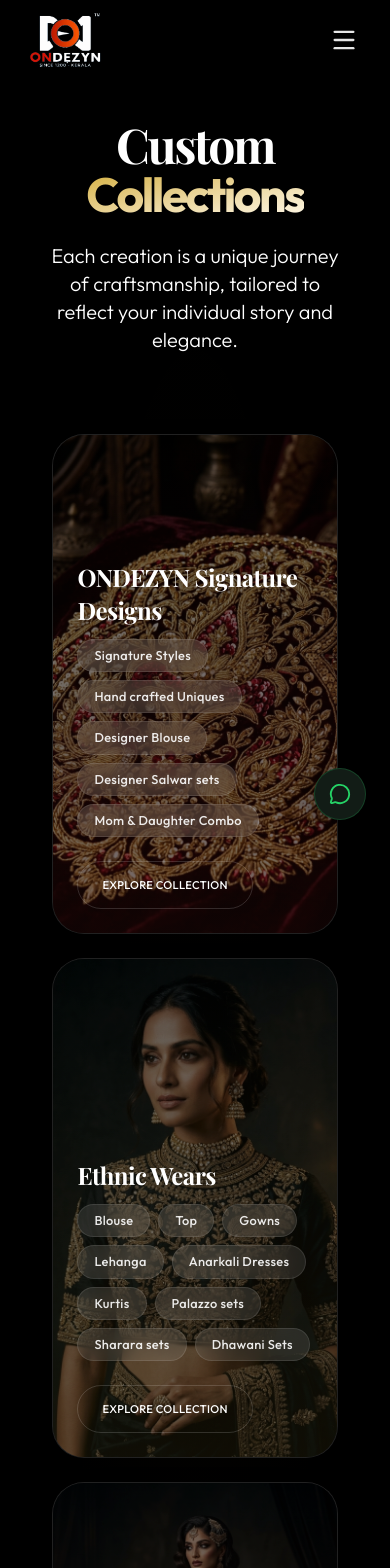
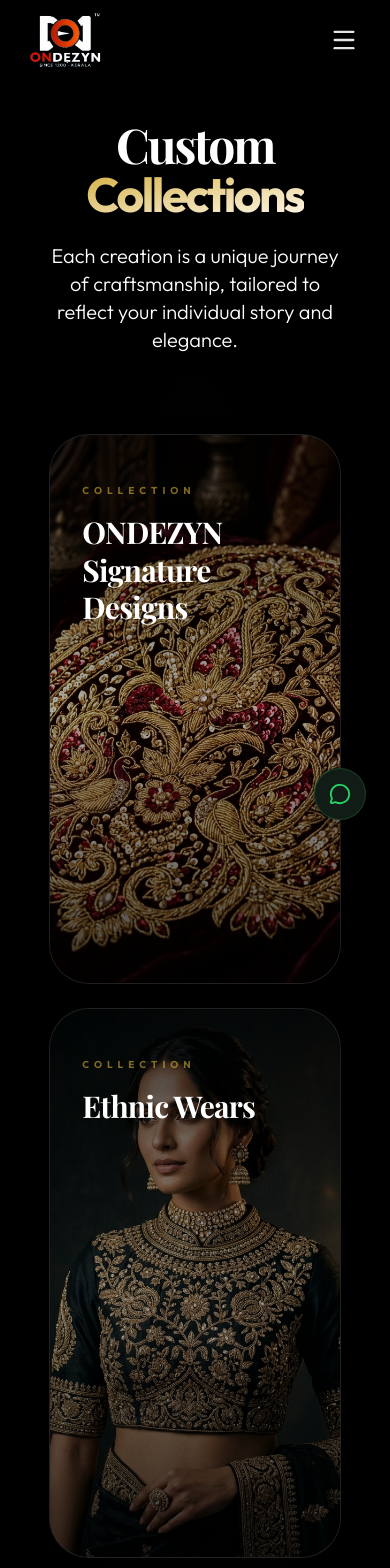
Before and after one commit to thoufeerma/ondezyn, a Next.js app: page /collections in a window 390 px wide. Shown: the top 1568 px of the page. Built offline with nearby package versions, Linux system fonts and the light colour scheme; a web font is replaced by a local one.

Commit message:
feat: refine branding with orange accent and optimize collection card interactions

```diff
--- a/src/app/collections/page.tsx
+++ b/src/app/collections/page.tsx
@@ -20,7 +20,8 @@
 
         <div className="grid grid-cols-1 md:grid-cols-2 lg:grid-cols-3 gap-6 lg:gap-10">
           {collectionsList.map((cat) => (
-            <div key={cat.slug} className="group relative h-[500px] sm:h-[600px] rounded-[2rem] sm:rounded-[2.5rem] overflow-hidden border border-glass-border shadow-2xl transition-all duration-500 mx-auto w-[92%] sm:w-full bg-bg-charcoal">
+            <div key={cat.slug} className="group relative h-[550px] sm:h-[650px] rounded-[2.5rem] sm:rounded-[3rem] overflow-hidden border border-white/5 shadow-2xl transition-all duration-700 mx-auto w-[94%] sm:w-full bg-bg-charcoal">
+              {/* Background Image with more dimming */}
               <div className="absolute inset-0 flex items-center justify-center">
                  {cat.image ? (
                    <Image
@@ -28,39 +29,53 @@
                      alt={cat.title}
                      fill
                      sizes="(max-width: 640px) 100vw, (max-width: 1024px) 50vw, 33vw"
-                     className="object-cover transition-transform duration-1000 group-hover:scale-110 brightness-75 sm:brightness-100"
+                     className="object-cover transition-transform duration-[2500ms] ease-[cubic-bezier(0.2,1,0.3,1)] group-hover:scale-110 brightness-[0.7] group-hover:brightness-[0.35]"
                      loading="lazy"
                    />
                  ) : (
-                   <Package className="text-white/5 group-hover:scale-110 transition-transform duration-700" size={80} />
+                   <Package className="text-white/5 group-hover:scale-110 transition-transform duration-1000" size={80} />
                  )}
               </div>
 
-              <div className={`absolute inset-0 bg-gradient-to-t ${cat.color} to-transparent opacity-60 sm:opacity-40 group-hover:opacity-70 transition-opacity duration-300`}></div>
-              <div className="absolute inset-0 bg-black/40 sm:bg-black/30 group-hover:bg-black/50 transition-all duration-300"></div>
+              {/* Deeper Gradients for Readability */}
+              <div className={`absolute inset-0 bg-gradient-to-b from-black/80 via-transparent to-black/90 opacity-70 group-hover:opacity-90 transition-opacity duration-1000`}></div>
 
-              <div className="absolute inset-0 p-6 sm:p-10 flex flex-col justify-end">
-                <div className="translate-y-0 sm:translate-y-8 group-hover:translate-y-0 transition-transform duration-700 ease-[cubic-bezier(0.2,1,0.3,1)]">
-                  <h3 className="text-2xl sm:text-3xl mb-3 sm:mb-5 font-heading text-white group-hover:text-accent-orange transition-colors">{cat.title}</h3>
+              {/* Card Content - Structured Layout */}
+              <div className="absolute inset-0 p-8 sm:p-12 flex flex-col">
+                {/* Top Section: Heading and CTA */}
+                <div className="mb-auto">
+                  <div className="translate-y-4 group-hover:translate-y-0 transition-transform duration-1000 ease-[cubic-bezier(0.2,1,0.3,1)]">
+                    <span className="text-accent-gold text-[10px] tracking-[0.5em] uppercase font-bold mb-4 block opacity-60 group-hover:opacity-100 transition-opacity duration-700">COLLECTION</span>
+                    <h3 className="text-3xl sm:text-5xl font-heading text-white mb-10 group-hover:text-accent-gold transition-colors duration-700 leading-tight drop-shadow-2xl">
+                      {cat.title}
+                    </h3>
 
-                  <div className="flex flex-wrap gap-2 sm:gap-3 mb-6 sm:mb-8 opacity-100 sm:opacity-0 group-hover:opacity-100 transition-all duration-700 delay-75 h-auto sm:h-0 group-hover:h-auto overflow-hidden">
+                    <div className="opacity-0 group-hover:opacity-100 transition-all duration-1000 delay-150 -translate-x-6 group-hover:translate-x-0">
+                      <CTAButton
+                        text="Explore Collection"
+                        href={`/collections/${cat.slug}`}
+                        className="!bg-accent-gold !text-black !px-10 !py-4 !text-[0.75rem] sm:!text-[0.8rem] tracking-[0.25em] shadow-2xl hover:!scale-105 transition-transform"
+                        showIcon={true}
+                      />
+                    </div>
+                  </div>
+                </div>
+
+                {/* Bottom Section: Sub-features (Smooth Staggered-like transition) */}
+                <div className="mt-auto pt-10 translate-y-16 group-hover:translate-y-0 transition-transform duration-[1200ms] ease-[cubic-bezier(0.2,1,0.3,1)]">
+                  <p className="text-white/40 text-[9px] tracking-[0.4em] uppercase mb-6 font-bold opacity-0 group-hover:opacity-100 transition-opacity duration-1000 delay-200">Featured Styles</p>
+                  <div className="flex flex-wrap gap-2 sm:gap-3 opacity-0 group-hover:opacity-100 transition-all duration-[1200ms] delay-300">
                     {cat.items.map((item) => (
-                      <span key={item} className="text-[0.8rem] sm:text-[0.9rem] px-4 sm:px-5 py-1.5 sm:py-2 rounded-full bg-white/10 sm:bg-white/5 backdrop-blur-md border border-white/10 sm:border-white/5 text-white/90 font-medium tracking-wide">
+                      <span key={item} className="text-[0.75rem] sm:text-[0.85rem] px-5 py-2.5 rounded-full bg-white/5 backdrop-blur-2xl border border-white/10 text-white/80 font-light hover:bg-white/10 hover:text-white hover:border-accent-gold/40 transition-all duration-500">
                         {item}
                       </span>
                     ))}
                   </div>
-
-                  <div className="opacity-100 sm:opacity-0 group-hover:opacity-100 transition-all duration-700 delay-150">
-                    <CTAButton
-                      text="Explore Collection"
-                      href={`/collections/${cat.slug}`}
-                      className="w-full justify-center !py-2.5 sm:!py-3 !text-[0.7rem] sm:!text-xs tracking-[0.2em]"
-                      showIcon={false}
-                    />
-                  </div>
                 </div>
               </div>
+
+              {/* Decorative Border Glow */}
+              <div className="absolute inset-0 border-[1px] border-accent-gold/0 group-hover:border-accent-gold/20 transition-all duration-1000 rounded-[2.5rem] sm:rounded-[3rem] pointer-events-none"></div>
             </div>
           ))}
         </div>
--- a/src/app/page.tsx
+++ b/src/app/page.tsx
@@ -93,7 +93,7 @@
           {/* Main Background Typography — Hidden on mobile, replaced by compact header */}
           <div className="absolute top-[16%] lg:top-[14%] left-1/2 -translate-x-1/2 text-center w-full z-[5] pointer-events-none reveal hidden lg:block">
              <h1 className="text-[clamp(3rem,14vw,14rem)] leading-[0.8] text-white/10 font-heading tracking-tight select-none">
-               ONDEZYN
+               <span className="text-accent-orange/20">ON</span>DEZYN
              </h1>
              <p className="text-[clamp(2.5rem,8vw,6.5rem)] text-accent-gold/40 font-script leading-none mt-[-2%] select-none">
                Fashion Studio
@@ -102,7 +102,7 @@
 
           {/* Mobile Header (Only visible on small screens) — reduced top margin */}
           <div className="lg:hidden text-center mb-2 reveal mt-4">
-             <h1 className="text-4xl text-white font-heading tracking-tight mb-0.5">ONDEZYN</h1>
+             <h1 className="text-4xl text-white font-heading tracking-tight mb-0.5"><span className="text-accent-orange">ON</span>DEZYN</h1>
              <p className="text-[20px] text-accent-gold/80 font-script leading-none opacity-90">Fashion Studio</p>
           </div>
 
@@ -200,7 +200,7 @@
           {/* ── Section Header ── */}
           <div className="text-center mb-16 lg:mb-32 reveal">
             <h4 className="text-accent-gold tracking-[0.4em] uppercase text-[10px] lg:text-xs mb-6 font-bold opacity-80">The Foundation</h4>
-            <h2 className="mb-8 lg:mb-10 text-4xl lg:text-6xl tracking-tight">ONDEZYN <span className="gradient-text">PRIVATE LIMITED</span></h2>
+            <h2 className="mb-8 lg:mb-10 text-4xl lg:text-6xl tracking-tight text-white"><span className="text-accent-orange">ON</span>DEZYN PRIVATE LIMITED</h2>
             <p className="text-base lg:text-lg text-text-secondary leading-[1.8] max-w-3xl mx-auto font-light">
               Founded with a shared passion for redefining elegance, ONDEZYN is a sanctuary where creativity meets precision.
               Born in the heart of Keralam, we craft more than just garments—we craft identities.
--- a/src/app/process/page.tsx
+++ b/src/app/process/page.tsx
@@ -35,13 +35,13 @@
               <div key={i} className={`text-left lg:text-center relative z-[2] w-full lg:w-[18%] flex lg:block items-center gap-8 lg:gap-0 reveal group ${isUnique ? 'lg:-translate-y-4' : ''}`}>
                 <div className={`w-[80px] h-[80px] rounded-full bg-bg-deep border-2 flex items-center justify-center lg:mx-auto lg:mb-8 text-2xl font-heading font-bold transition-all duration-500 shrink-0 ${
                   isUnique
-                    ? 'border-accent-gold text-accent-gold shadow-[0_0_30px_rgba(212,175,55,0.3)] bg-accent-gold/5 scale-110 group-hover:border-accent-orange group-hover:text-white group-hover:bg-accent-orange group-hover:shadow-[0_0_30px_rgba(255,111,0,0.4)]'
+                    ? 'border-accent-gold text-accent-gold shadow-[0_0_30px_rgba(212,175,55,0.3)] bg-accent-gold/5 scale-110 group-hover:border-white group-hover:text-black group-hover:bg-accent-gold group-hover:shadow-[0_0_40px_rgba(212,175,55,0.6)]'
                     : 'border-accent-orange text-accent-orange shadow-[0_0_20px_rgba(255,111,0,0.15)] group-hover:bg-accent-orange group-hover:text-white group-hover:scale-110 group-hover:shadow-[0_0_30px_rgba(255,111,0,0.4)]'
                 }`}>
                   {step.num}
                 </div>
                 <div>
-                  <h4 className={`text-2xl mb-3 lg:mb-4 transition-colors duration-500 ${isUnique ? 'text-accent-gold font-bold group-hover:text-accent-orange' : 'group-hover:text-accent-orange'}`}>{step.title}</h4>
+                  <h4 className={`text-2xl mb-3 lg:mb-4 transition-colors duration-500 ${isUnique ? 'text-accent-gold font-bold group-hover:text-white' : 'group-hover:text-accent-orange'}`}>{step.title}</h4>
                   <p className="text-text-secondary text-base leading-relaxed font-light">{step.desc}</p>
                 </div>
                 {isUnique && (
```
